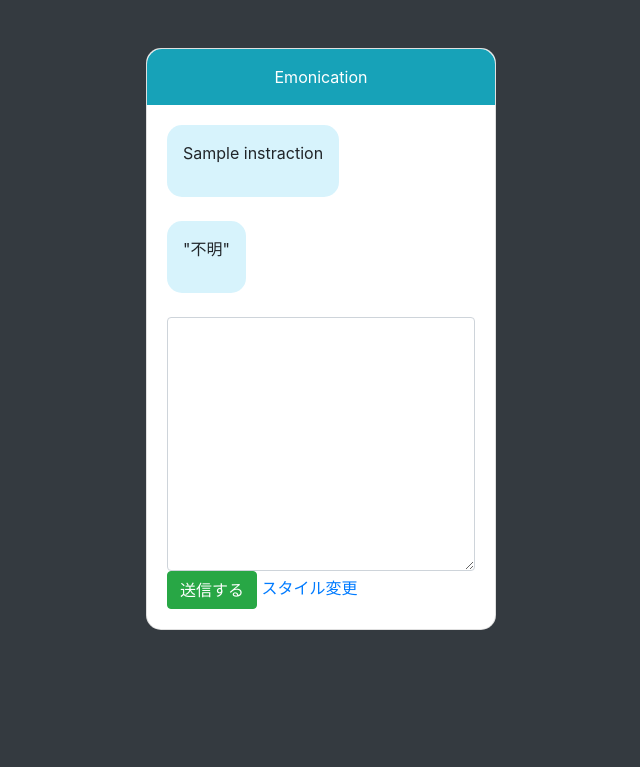
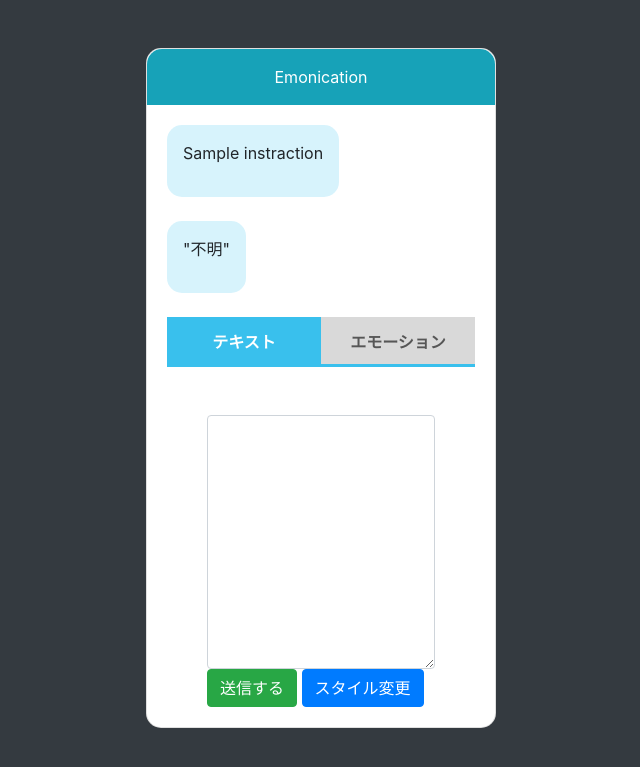
Before and after one commit to denkiTaro/emonication, a Flask app: template templates/index.html in a window 1280 px wide. Shown: the top 767 px of the page, without its empty margins (319-959 px from the left). Run offline with Flask 2, Linux system fonts and the light colour scheme; the template is opened without the code that fills it: most values are stand-ins (such as "Sample title", 1, 10 or a date in 2020); some libraries are stand-ins or nearby versions.

Commit message:
音を再生
2022/09/24

```diff
--- a/app.py
+++ b/app.py
@@ -1,4 +1,4 @@
-from flask import Flask, render_template, url_for, request, redirect
+from flask import Flask, render_template, url_for, request, redirect, send_from_directory
 from datetime import datetime
 import os
 
@@ -51,6 +51,10 @@ def post():
         # nameとtitleをindex.htmlに変数展開
         return render_template('index.html', msg=text, emotion=est_param, label=label, score=score, instraction="メッセージを送信してください")
 
+@app.route("/src/<path:filename>")
+def play(filename):
+    return send_from_directory("src", filename)
+
 if __name__ == "__main__":
     app.debug = True  # デバッグモード有効化
     app.run(host="127.0.0.1", port=8080)
--- a/static/css/main.css
+++ b/static/css/main.css
@@ -74,6 +74,52 @@
     color: #bfbfbf;
     }
 
+  /*タブのスタイル*/
+  .tab_item {
+    width: calc(100%/2);
+    height: 50px;
+    border-bottom: 3px solid #39c0ed;
+    background-color: #d9d9d9;
+    line-height: 50px;
+    font-size: 16px;
+    text-align: center;
+    color: #565656;
+    display: block;
+    float: left;
+    text-align: center;
+    font-weight: bold;
+    transition: all 0.2s ease;
+  }
+  .tab_item:hover {
+    opacity: 0.75;
+  }
+
+  /*ラジオボタンを全て消す*/
+  input[name="tab_item"] {
+    display: none;
+  }
+
+  /*タブ切り替えの中身のスタイル*/
+  .tab_content {
+    display: none;
+    padding: 40px 40px 0;
+    clear: both;
+    overflow: hidden;
+  }
+
+
+  /*選択されているタブのコンテンツのみを表示*/
+  #form:checked ~ #form_content,
+  #emotion:checked ~ #emotion_content {
+    display: block;
+  }
+
+  /*選択されているタブのスタイルを変える*/
+  .tabs input:checked + .tab_item {
+    background-color: #39c0ed;
+    color: #fff;
+  }
+
     #chat1 .happy {
     color: red;
     }
--- a/templates/base.html
+++ b/templates/base.html
@@ -11,7 +11,6 @@
     <meta name="viewport" content="width=device-width, initial-scale=1.0">
     <meta http-equiv="X-UA-Compatible" content="ie=edge">
     <link rel="stylesheet" href="{{ url_for('static', filename='css/main.css') }}">
-    <script src="{{ url_for('static', filename='javascript/main.js') }}"></script>
     {% block head %}{% endblock %}
 </head>
 
--- a/templates/index.html
+++ b/templates/index.html
@@ -45,10 +45,25 @@
                             </div>
                         </div>
 
-                        <div class="form-outline">
-                            <textarea class="form-control" id="msg" name="msg" cols="50" rows="10" maxlength="200"></textarea>
-                            <button type="submit" class="btn btn-success">送信する</button>
-                            <a href="javascript:onClick()">スタイル変更</a>
+                        <div class="tabs">
+                            <input id="form" type="radio" name="tab_item" checked>
+                            <label class="tab_item" for="form">テキスト</label>
+                            <input id="emotion" type="radio" name="tab_item">
+                            <label class="tab_item" for="emotion">エモーション</label>
+                            <div class="tab_content" id="form_content">
+                              <div class="tab_content_description">
+                                <div class="form-outline">
+                                    <textarea class="form-control" id="msg" name="msg" cols="50" rows="10" maxlength="200"></textarea>
+                                    <button type="submit" class="btn btn-success">送信する</button>
+                                    <button type="button" class="btn btn-primary" onclick="onClick()">スタイル変更</button>
+                                </div>
+                              </div>
+                            </div>
+                            <div class="tab_content" id="emotion_content">
+                              <div class="tab_content_description">
+                                <p class="c-txtsp">エモーションの内容</p>
+                              </div>
+                            </div>
                         </div>
                     </div>
                 </div>
@@ -58,12 +73,17 @@
 </section>
 <script>
     function onClick() {
+        //音の処理もここに
         var label = {{label|tojson}};
         var score = {{score|tojson}};
         if (label == "ポジティブ") {
             document.getElementById("message").classList.add("happy");
+            const sound = new Audio('src/admiration.mp3');
+            sound.play();
         } else if (label == "ネガティブ") {
             document.getElementById("message").classList.add("sad");
+            const sound = new Audio('src/grief.mp3');
+            sound.play();
         } else {
             document.getElementById("message").classList.add("nomal");
         }
```
Also changed, not shown: 9 other files.
